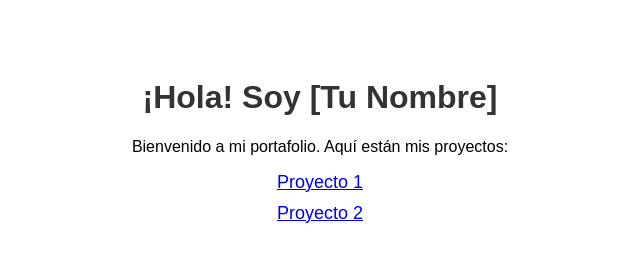
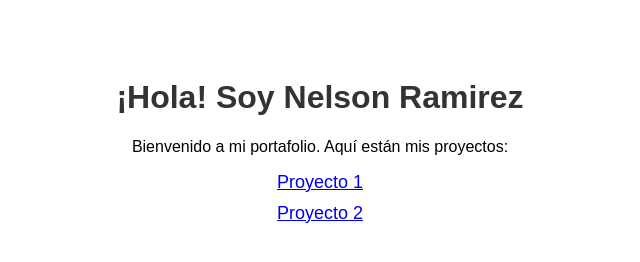
Before and after one commit to 202300750/202300750.github.io, a plain HTML site: page index.html in a window 1280 px wide. Shown: the whole page, without its empty margins (320-960 px from the left). Drawn offline with Linux system fonts and the light colour scheme.

Commit message:
Actualiza el index

```diff
--- a/index.html
+++ b/index.html
@@ -11,7 +11,8 @@
   </style>
 </head>
 <body>
-  <h1>¡Hola! Soy [Tu Nombre]</h1>
+  <script src="app.js"></script>
+  <h1>¡Hola! Soy Nelson Ramirez</h1>
   <p>Bienvenido a mi portafolio. Aquí están mis proyectos:</p>
   <a href="https://github.com/tuusuario/proyecto1" target="_blank">Proyecto 1</a>
   <a href="https://github.com/tuusuario/proyecto2" target="_blank">Proyecto 2</a>
```
Also changed, not shown: app.js (added).
